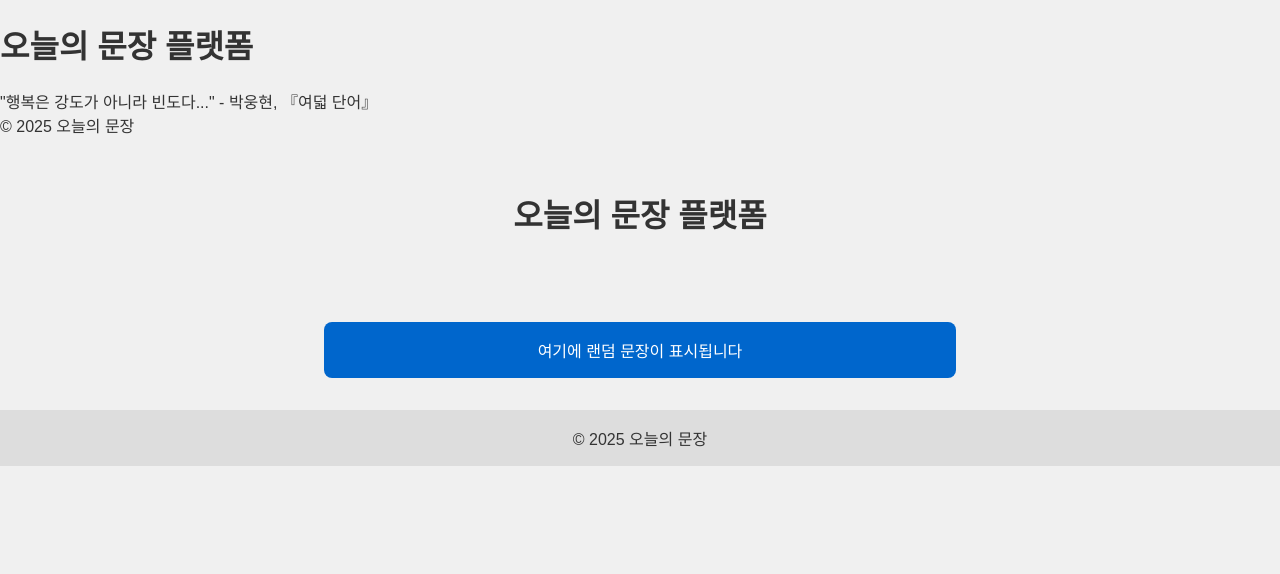
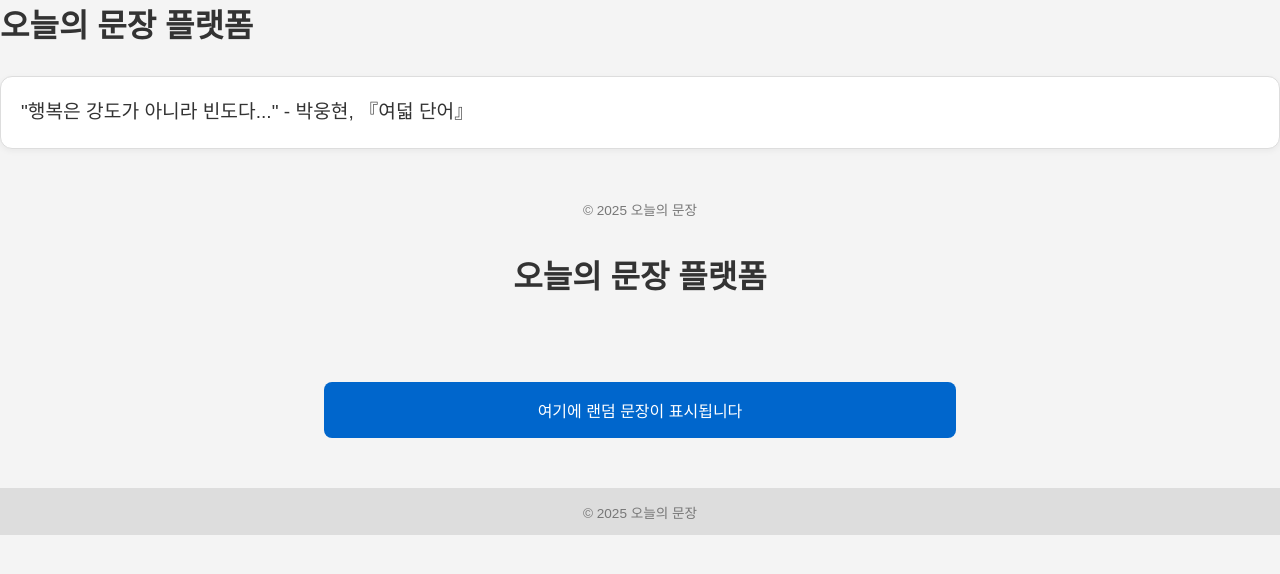
Before and after one commit to youngjun1241/moonjang, a plain HTML site: page index.html in a window 1280 px wide. Drawn offline with Linux system fonts and the light colour scheme.

Commit message:
Update theme.css

```diff
--- a/styles/theme.css
+++ b/styles/theme.css
@@ -1,11 +1,10 @@
-
 :root {
   --main-font: 'Noto Sans KR', sans-serif;
-  --bg-color: #f0f0f0;
+  --bg-color: #f4f4f4;
   --text-color: #333;
   --accent-color: #0066cc;
-  --background-image: url('../assets/bg.jpg');
 }
+
 body {
   font-family: var(--main-font);
   background-color: var(--bg-color);
@@ -13,3 +12,50 @@ body {
   margin: 0;
   padding: 0;
 }
+
+.container {
+  text-align: center;
+  max-width: 600px;
+  margin: 100px auto;
+  padding: 20px;
+}
+
+h1 {
+  margin-top: 0;
+  font-size: 2rem;
+  font-weight: bold;
+}
+
+.quote-box {
+  margin: 30px 0;
+  padding: 20px;
+  font-size: 1.2rem;
+  line-height: 1.6;
+  background-color: #ffffff;
+  border: 1px solid #ddd;
+  border-radius: 12px;
+  box-shadow: 0 2px 6px rgba(0, 0, 0, 0.05);
+  white-space: pre-line;
+}
+
+button {
+  background-color: var(--accent-color);
+  color: white;
+  padding: 12px 24px;
+  font-size: 1rem;
+  border: none;
+  border-radius: 8px;
+  cursor: pointer;
+  transition: background-color 0.2s ease;
+}
+
+button:hover {
+  background-color: #004a99;
+}
+
+footer {
+  margin-top: 50px;
+  text-align: center;
+  font-size: 0.85rem;
+  color: #777;
+}
```
